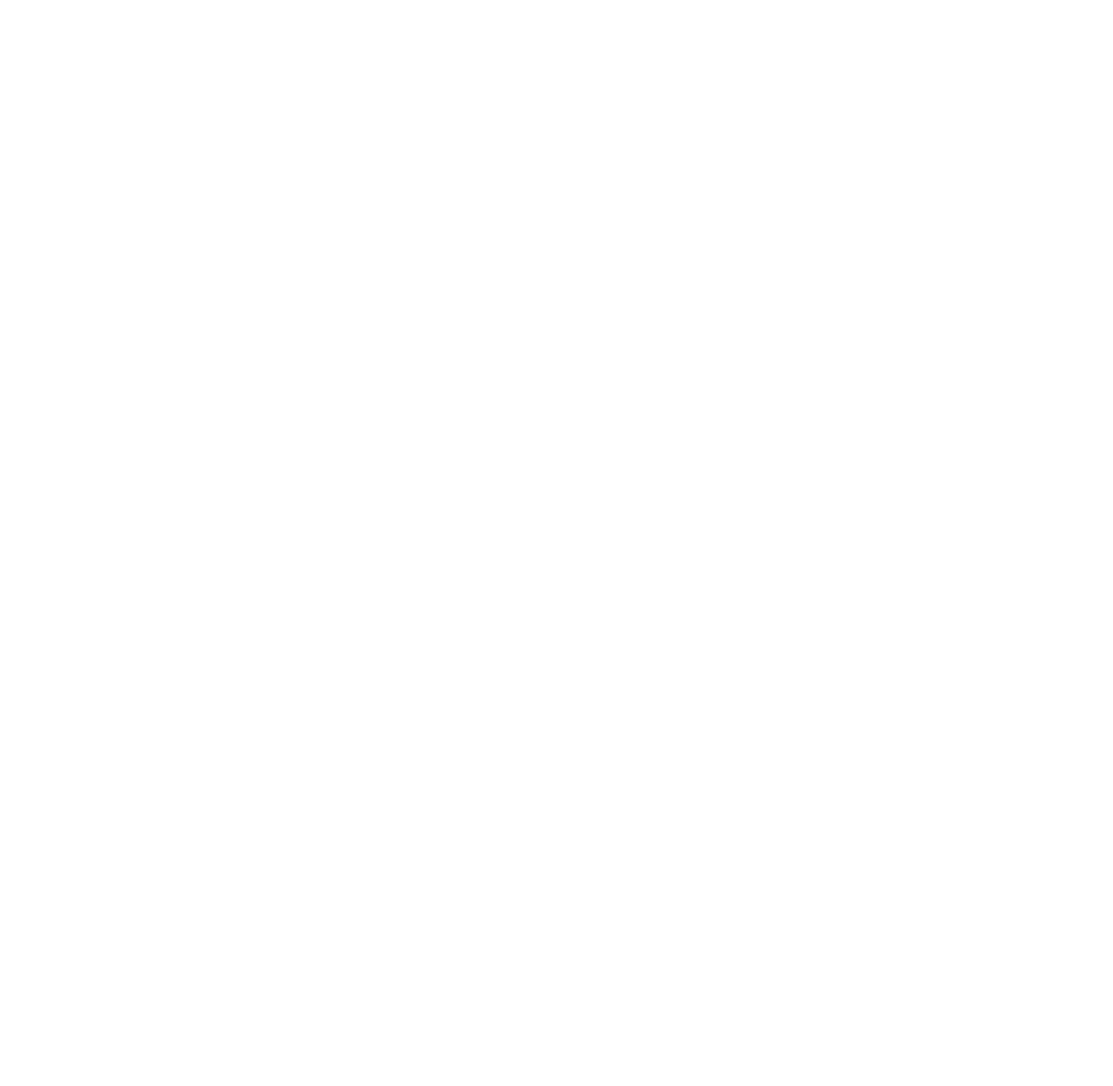
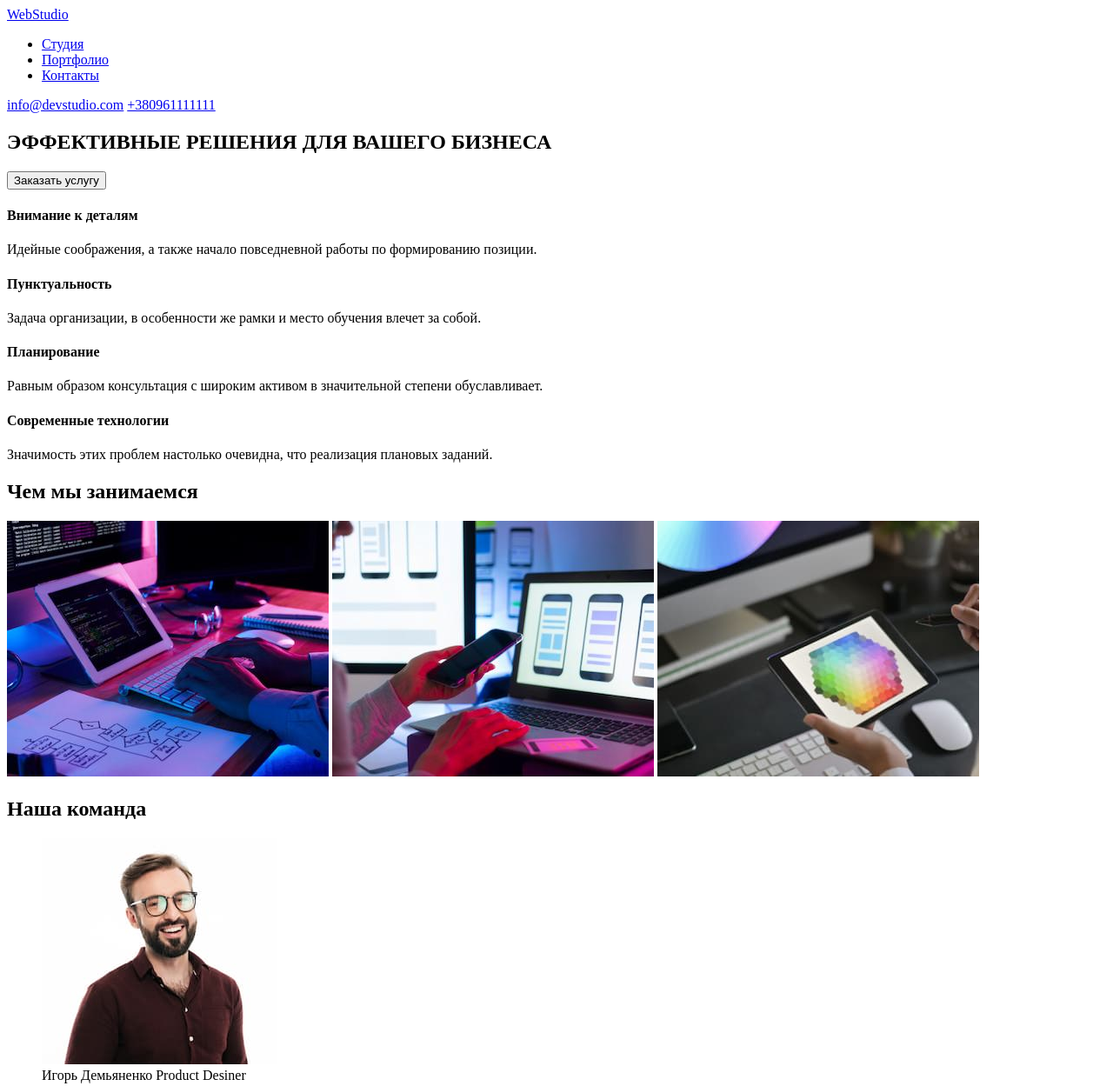
Before and after one commit to OnosovskiDmytri/goit-markup-hw-01, a plain HTML site: page index.html in a window 1280 px wide. Shown: the top 1249 px of the page at 87% size. Before the commit the page ends 800 px from the top, so only its background shows below. Drawn offline with Linux system fonts and the light colour scheme.

Commit message:
First commit
1

```diff
--- a/index.html
+++ b/index.html
@@ -1,12 +1,113 @@
 <!DOCTYPE html>
-<html lang="en">
+<html lang="ru">
 <head>
     <meta charset="UTF-8">
     <meta http-equiv="X-UA-Compatible" content="IE=edge">
     <meta name="viewport" content="width=device-width, initial-scale=1.0">
-    <title>Document</title>
+    <title>My frst website</title>
 </head>
+
 <body>
+    <header>
+        <a href="/">WebStudio</a>
 
+        <nav>
+        <ul>
+            <li> <a href="#studio">Студия</a> </li>
+            <li> <a href="#portfolio">Портфолио</a> </li>
+            <li> <a href="#contacts">Контакты</a> </li>
+        </ul>
+        </nav>
+
+        <a href="mailto:info@devstudio.com">info@devstudio.com</a>
+        <a href="tel:+380961111111">+380961111111</a>
+    </header>
+
+    <main>
+        <section>
+
+            <h1> ЭФФЕКТИВНЫЕ РЕШЕНИЯ ДЛЯ ВАШЕГО БИЗНЕСА </h1>
+
+
+
+            <button type="button">Заказать услугу</button>
+
+        </section>
+
+        <section>
+
+            <h4 id="studio">Внимание к деталям</h4>
+            <p>Идейные соображения, а также начало повседневной работы по формированию позиции.</p>
+
+            <h4>Пунктуальность</h4>
+            <p>Задача организации, в особенности же рамки и место обучения влечет за собой.</p>
+
+            <h4>Планирование</h4>
+            <p>Равным образом консультация с широким активом в значительной степени обуславливает.</p>
+
+            <h4>Современные технологии</h4>
+            <p>Значимость этих проблем настолько очевидна, что реализация плановых заданий.</p>
+
+            <h2>Чем мы занимаемся</h2>
+
+            <img
+            src="images/image1.jpg"
+            alt="Набираем схемы на компьютере"
+            width="370"
+            />
+
+            <img
+            src="images/image2.jpg"
+            alt="Проверяем телефон с помощью компьютера"
+            width="370" />
+
+            <img
+            src="images/image3.jpg"
+            alt="У нас есть планшет с палитрой"
+            width="370" />
+
+        </section>
+
+        <section>
+            <h2>Наша команда</h2>
+
+            <figure>
+                <img src="images/igor.jpg" alt="Игорь Демьяненко Product Desiner" />
+                <figcaption>Игорь Демьяненко Product Desiner </figcaption>
+            </figure>
+
+            <figure>
+                <img src="images/olga.jpg" alt="Ольга Репина Frontend Developer" />
+                <figcaption> Ольга Репина Frontend Developer</figcaption>
+            </figure>
+
+            <figure>
+                <img src="images/nikolai.jpg" alt="Николай Тарасов Marketing" />
+                <figcaption> Николай Тарасов Marketing</figcaption>
+            </figure>
+
+            <figure>
+                <img src="images/mikhail.jpg" alt="Михаил Ермаков UI Desiner" />
+                <figcaption> Михаил Ермаков UI Desiner </figcaption>
+            </figure>
+
+
+
+        </section>
+
+
+    </main>
+
+    <footer>
+        <a href="/">WebStudio</a>
+
+        <address id="contacts">
+            г. Киев, пр-т Леси Украинки, 26
+        </address>
+
+        <a href="mailto:info@example.com">info@example.com</a>
+        <a href="tel:+380991111111">+380991111111</a>
+
+    </footer>
 </body>
 </html>
```
Also changed, not shown: images/igor.jpg (added), images/image1.jpg (added), images/image2.jpg (added), images/image3.jpg (added), images/mikhail.jpg (added), images/nikolai.jpg (added), images/olga.jpg (added).
